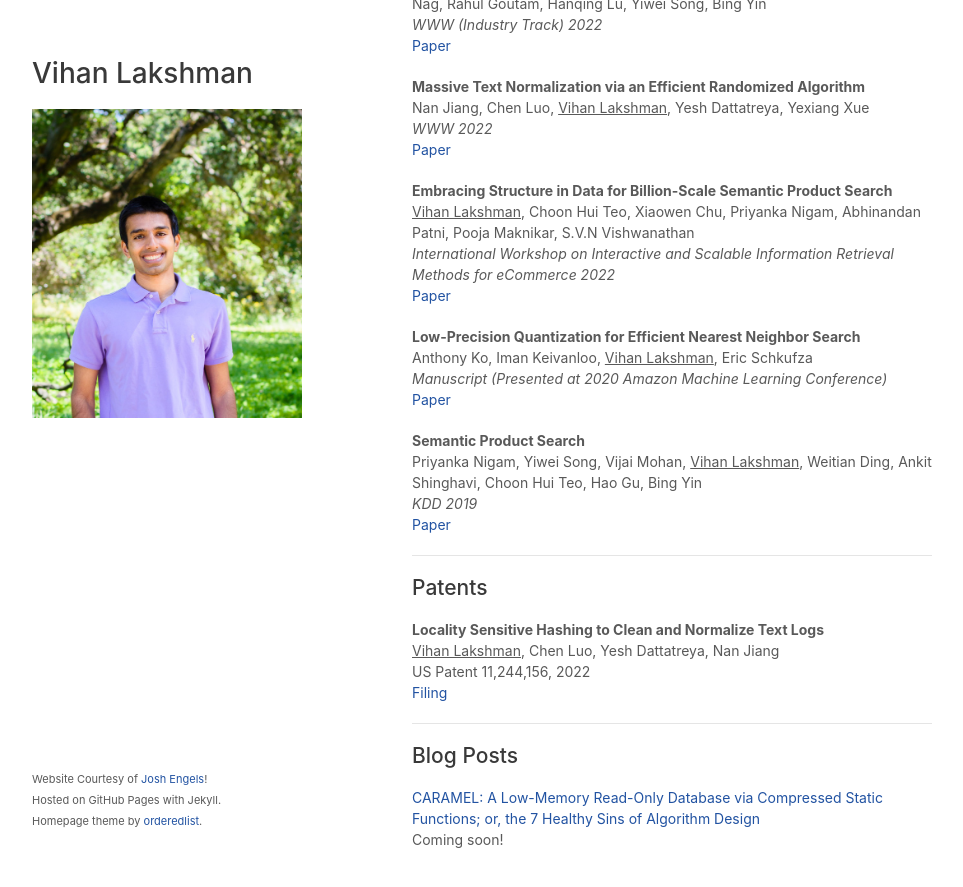
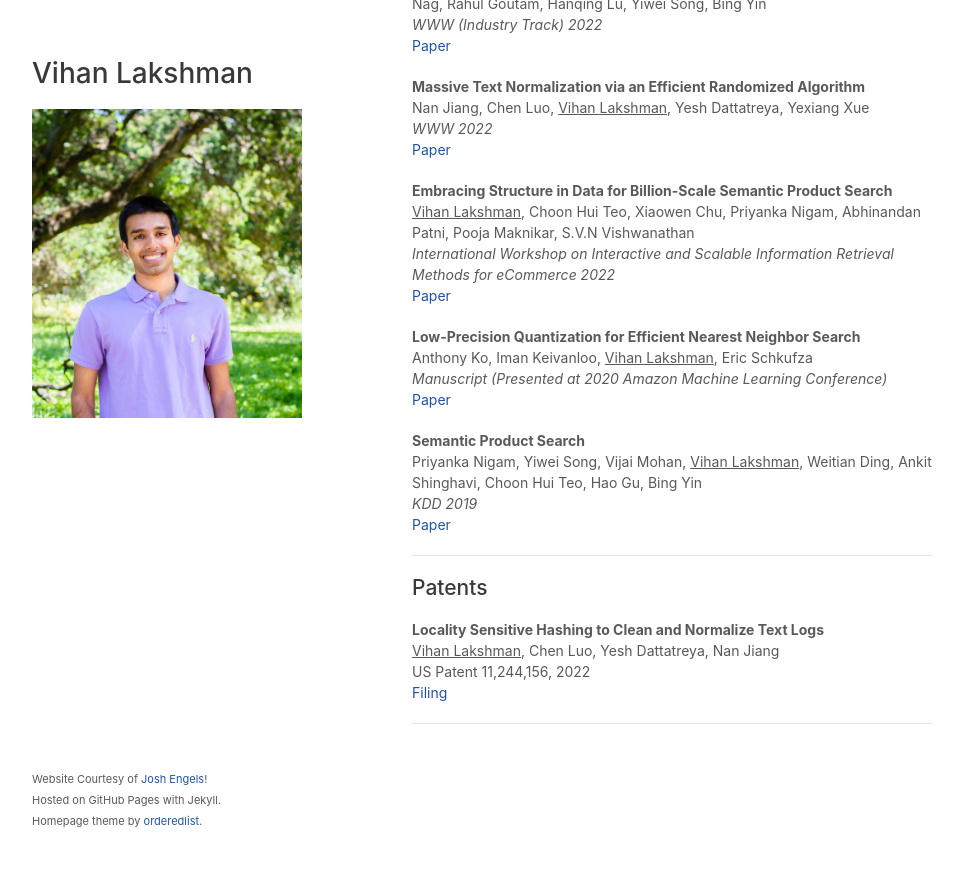
Before and after one commit to vihan-lakshman/vihan-lakshman.github.io, a Jekyll site: the page built from index.html, in a window 1280 px wide and 900 px high, scrolled down 1048 px. Shown: the top 887 px of the window, without its empty margins (158-1121 px from the left). Built offline with Jekyll 4.4.1, drawn with Linux system fonts in a browser that asks for light colours; a style sheet for code colours, icons or effects is not loaded.

```diff
--- a/index.html
+++ b/index.html
@@ -65,7 +65,6 @@
       <i>In submission</i><br>
       <a href="https://arxiv.org/pdf/2210.15748.pdf">Preprint</a> |
       <a href="https://github.com/ThirdAIResearch/Dessert">Code</a>
-      <!-- <a href="dessert">Blog Post</a> -->
       </p>
 
       <p>
@@ -93,7 +92,7 @@
         Anshumali Shrivastava, <u>Vihan Lakshman</u>, Tharun Medini, Nicholas Meisburger, Joshua Engels, David Torres
         Ramos, Benito Geordie, Pratik Pranav, Shubh Gupta, Yashwanth Adunukota, Siddharth Jain<br>
         <i>RecSys (Industry Extended Abstract) 2023</i><br>
-        <a href="">Paper (Forthcoming)</a>
+        <a href="https://dl.acm.org/doi/pdf/10.1145/3604915.3610249">Paper (Forthcoming)</a>
       </p>
       <p>
         <b>ROSE: Robust Caches for Amazon Product Search</b><br>
@@ -144,7 +143,7 @@
 
       <hr>
 
-      <h2>Blog Posts</h2>
+      <!-- <h2>Blog Posts</h2>
       {% for post in site.posts %}
       <a href="{{ post.url }}">{{ post.title }}</a><br>
       {{ post.content | strip_html | truncatewords: 18 }}
@@ -152,7 +151,7 @@
       {% if forloop.last == false %}
       <br>
       {% endif %}
-      {% endfor %}
+      {% endfor %} -->
 
     </section>
     <footer>
```
